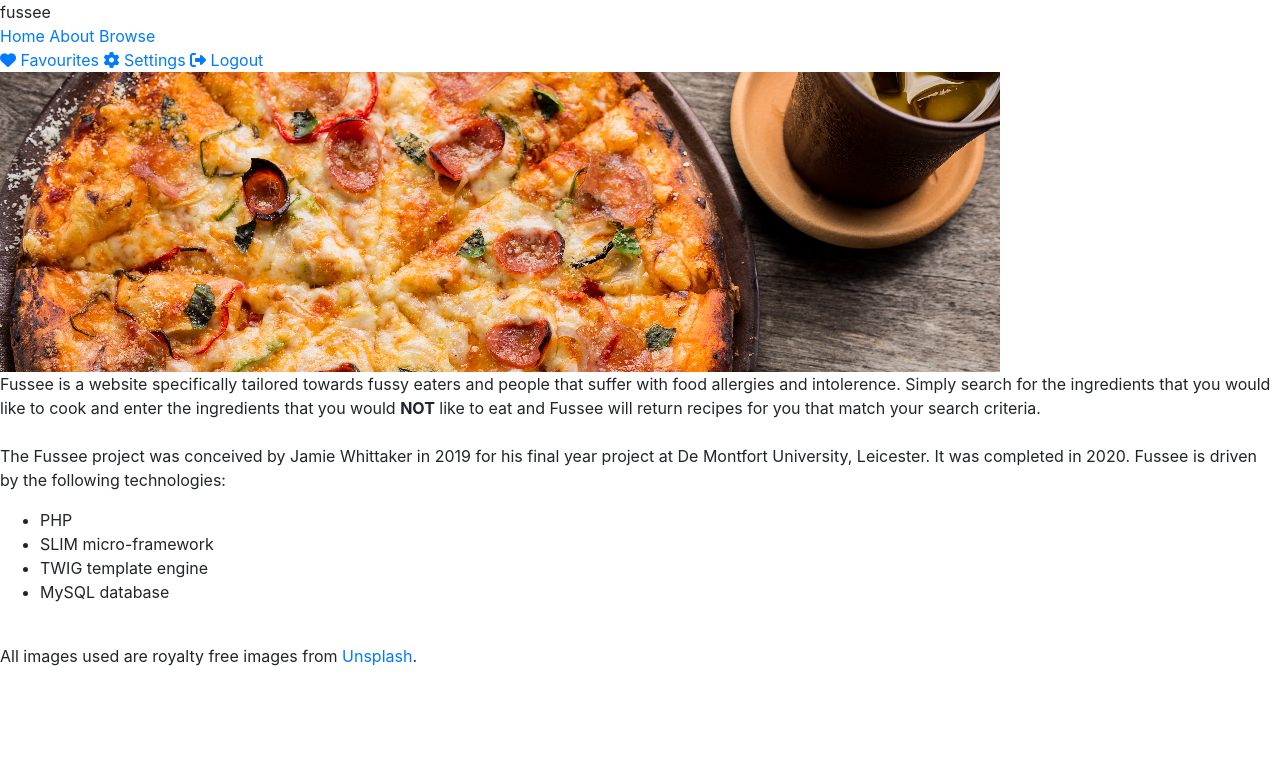
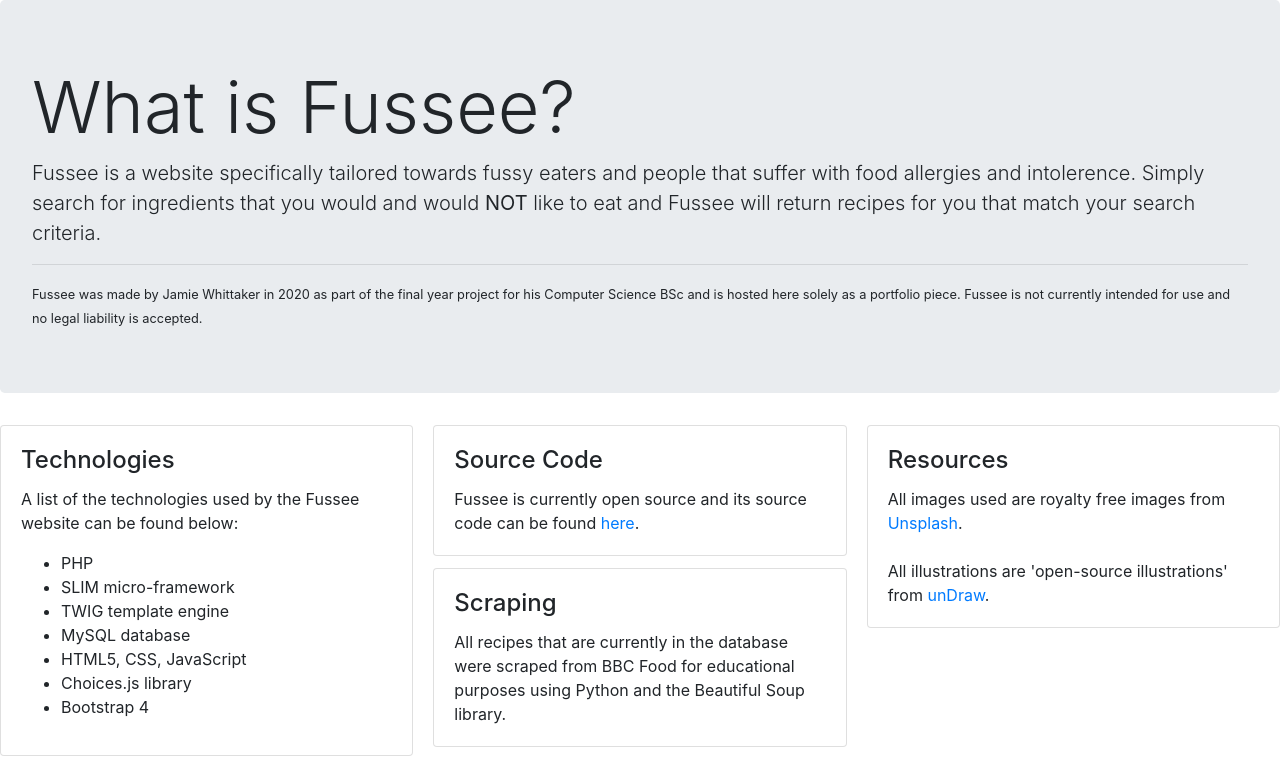
Before and after one commit to jamiewhittaker/fussee, a PHP site: template includes/app/templates/about.html.twig in a window 1280 px wide. Shown: the part 56-824 px from the top of the page. Before the commit the page ends 722 px from the top, so only its background shows below. Run offline with PHP 8.4, Linux system fonts and the light colour scheme; the template is opened without the code that fills it, so the values that code supplies are empty; some libraries are stand-ins or nearby versions; some web fonts are replaced.

Commit message:
New about page

```diff
--- a/includes/app/routes/about.php
+++ b/includes/app/routes/about.php
@@ -7,6 +7,7 @@ use \Psr\Http\Message\ResponseInterface as Response;
 
 $app->get('/about', function(Request $request, Response $response)
 {
+    $arr = [];
     if (isset($_SESSION['loggedIn'])) {
         $arr["firstName"] = $_SESSION["firstName"];
         $arr["loggedIn"] = true;
--- a/includes/app/templates/about.html.twig
+++ b/includes/app/templates/about.html.twig
@@ -1,69 +1,73 @@
 {% extends 'layout.html.twig' %}
 {% block title %}Fussee - About{% endblock %}
 {% block content %}
-    <div id="wrapper">
 
-        <div class="topnav">
-            <div class="logo">fussee</div>
-            <div class="topnav-right">
-                <a href="homepage">Home</a>
-                <a class="active" href="about">About</a>
-                <a href="browse">Browse</a>
-                <div class="dropdown">
-                    <a href="user-cp">
-                        <div class="loggedInUser">
-                            <object type="image/svg+xml" data="assets/avatar.svg"></object>
-                            {{ firstName }}
-                        </div>
-                    </a>
+    <div class="jumbotron">
+        <h1 class="display-3">What is Fussee?</h1>
+        <p class="lead">
+            Fussee is a website specifically tailored towards fussy eaters and people that suffer with food allergies and intolerence.
+            Simply search for ingredients that you would and would <b>NOT</b> like to eat
+            and Fussee will return recipes for you that match your search criteria.
+        </p>
+        <hr class="my-2">
+        <p></p>
+        <small>
+            Fussee was made by Jamie Whittaker in 2020 as part of the final year project for his Computer Science BSc and is hosted here solely
+            as a portfolio piece. Fussee is not currently intended for use and no legal liability is accepted.
+        </small>
+    </div>
 
-                    <div class="dropdown-content">
-                        <a href="favourites"><i class="fas fa-heart"></i> Favourites</a>
-                        <a href="user-cp"><i class="fas fa-cog"></i> Settings</a>
-                        <a href="logout"><i class="fas fa-sign-out-alt"></i> Logout</a>
-                    </div>
-                </div>
+    <div class="card-columns">
+        <div class="card">
+            <div class="card-body">
+                <h4 class="card-title">Technologies</h4>
+                <p class="card-text">
+                A list of the technologies used by the Fussee website can be found below:
+                <ul>
+                    <li>PHP</li>
+                    <li>SLIM micro-framework</li>
+                    <li>TWIG template engine</li>
+                    <li>MySQL database</li>
+                    <li>HTML5, CSS, JavaScript</li>
+                    <li>Choices.js library</li>
+                    <li>Bootstrap 4</li>
+                </ul>
+                </p>
+            </div>
+        </div>
+
+        <div class="card">
+            <div class="card-body">
+                <h4 class="card-title">Source Code</h4>
+                <p class="card-text">
+                    Fussee is currently open source and its source code can be found <a href="https://github.com/jamiewhittaker/fussee">here</a>.
+                </p>
+            </div>
+        </div>
+
+        <div class="card">
+            <div class="card-body">
+                <h4 class="card-title">Scraping</h4>
+                <p class="card-text">
+                    All recipes that are currently in the database were scraped from BBC Food for educational purposes using
+                    Python and the Beautiful Soup library.
+                </p>
             </div>
         </div>
 
 
-        <script>
-            let images = ["1.jpg", "2.jpg", "3.jpg", "4.jpg"]
-
-            function getRandomImage() {
-                let folderPath = "assets/";
-                let num = Math.floor( Math.random() * images.length);
-                let image = images[num];
-                let imgStr = '<img src="' + folderPath + image + '" alt = "">';
-                document.write(imgStr);
-                document.close();
-            }
-        </script>
-
-        <div id="image"><script type="text/javascript">getRandomImage();</script></div>
-
-        <div id="summary">
-
-        <p>
-            Fussee is a website specifically tailored towards fussy eaters and people that suffer with food allergies and intolerence.
-            Simply search for the ingredients that you would like to cook and enter the ingredients that you would <b>NOT</b> like to eat
-            and Fussee will return recipes for you that match your search criteria.
-            <br><br>
-            The Fussee project was conceived by Jamie Whittaker in 2019 for his final year project at De Montfort University, Leicester.
-            It was completed in 2020.
-            Fussee is driven by the following technologies:
-
-            <ul>
-                <li>PHP</li>
-                <li>SLIM micro-framework</li>
-                <li>TWIG template engine</li>
-                <li>MySQL database</li>
-            </ul>
-            <br>
-            All images used are royalty free images from <a href="https://unsplash.com/">Unsplash</a>.
-        </p>
+        <div class="card">
+            <div class="card-body">
+                <h4 class="card-title">Resources</h4>
+                <p class="card-text">
+                All images used are royalty free images from <a href="https://unsplash.com/">Unsplash</a>. <br><br>
+                All illustrations are 'open-source illustrations' from <a href="https://undraw.co/">unDraw</a>.
+                </ul>
+                </p>
+            </div>
+        </div>
 
     </div>
 
-    </div>
+
 {% endblock %}
--- a/includes/app/templates/layout.html.twig
+++ b/includes/app/templates/layout.html.twig
@@ -56,9 +56,15 @@
             {% if not loggedIn %}
             <div class="navbar-collapse collapse w-100 order-3 dual-collapse2">
                 <ul class="navbar-nav ml-auto">
+
+                    {% if block("title") == "Fussee - Sign In" %}
+                    <li class="nav-item active">
+                    {% else %}
                     <li class="nav-item">
+                    {% endif %}
                         <a class="nav-link" href="signin">Login / Register</a>
                     </li>
+
                 </ul>
             </div>
             {% endif %}
```
Also changed, not shown: css/custom.css (line endings or trailing spaces).
